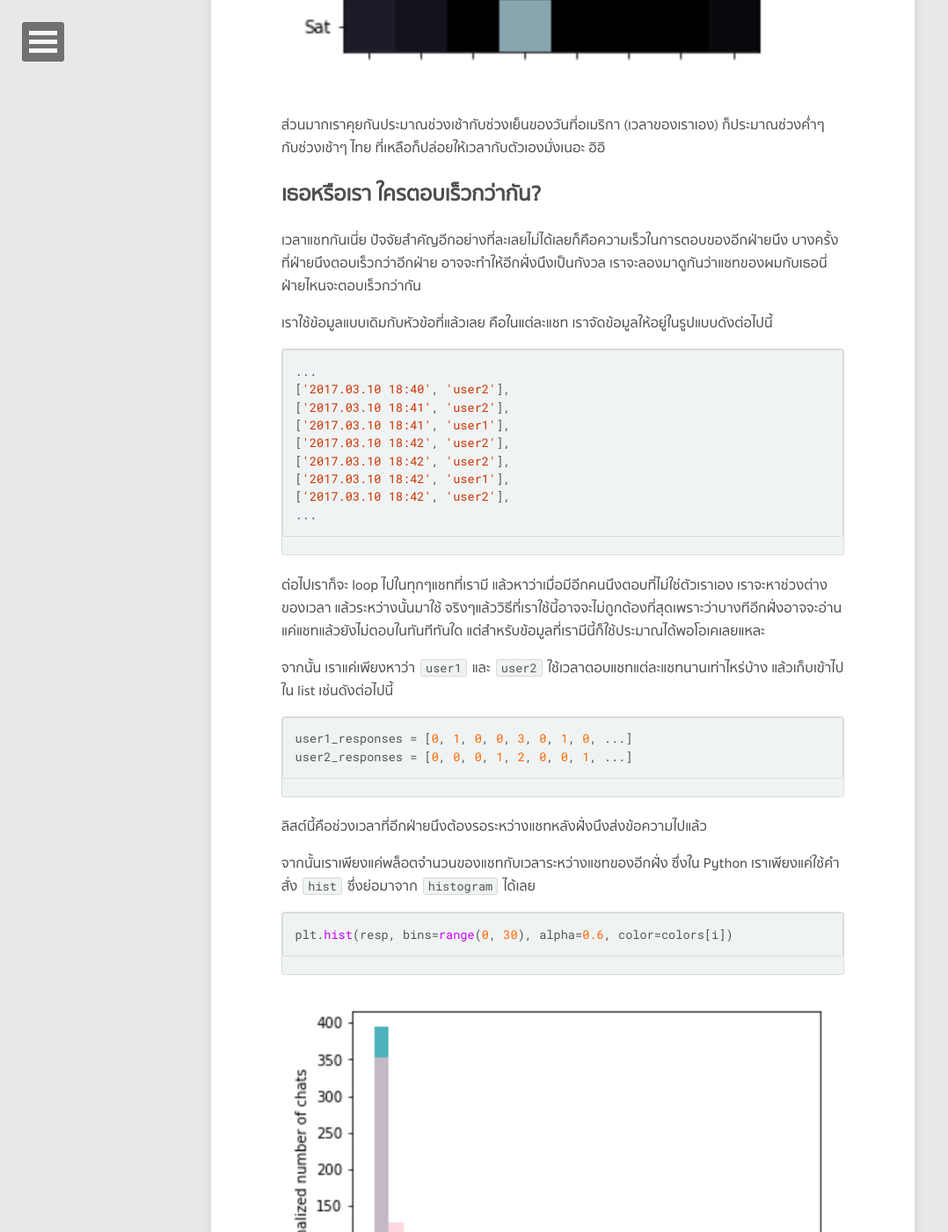
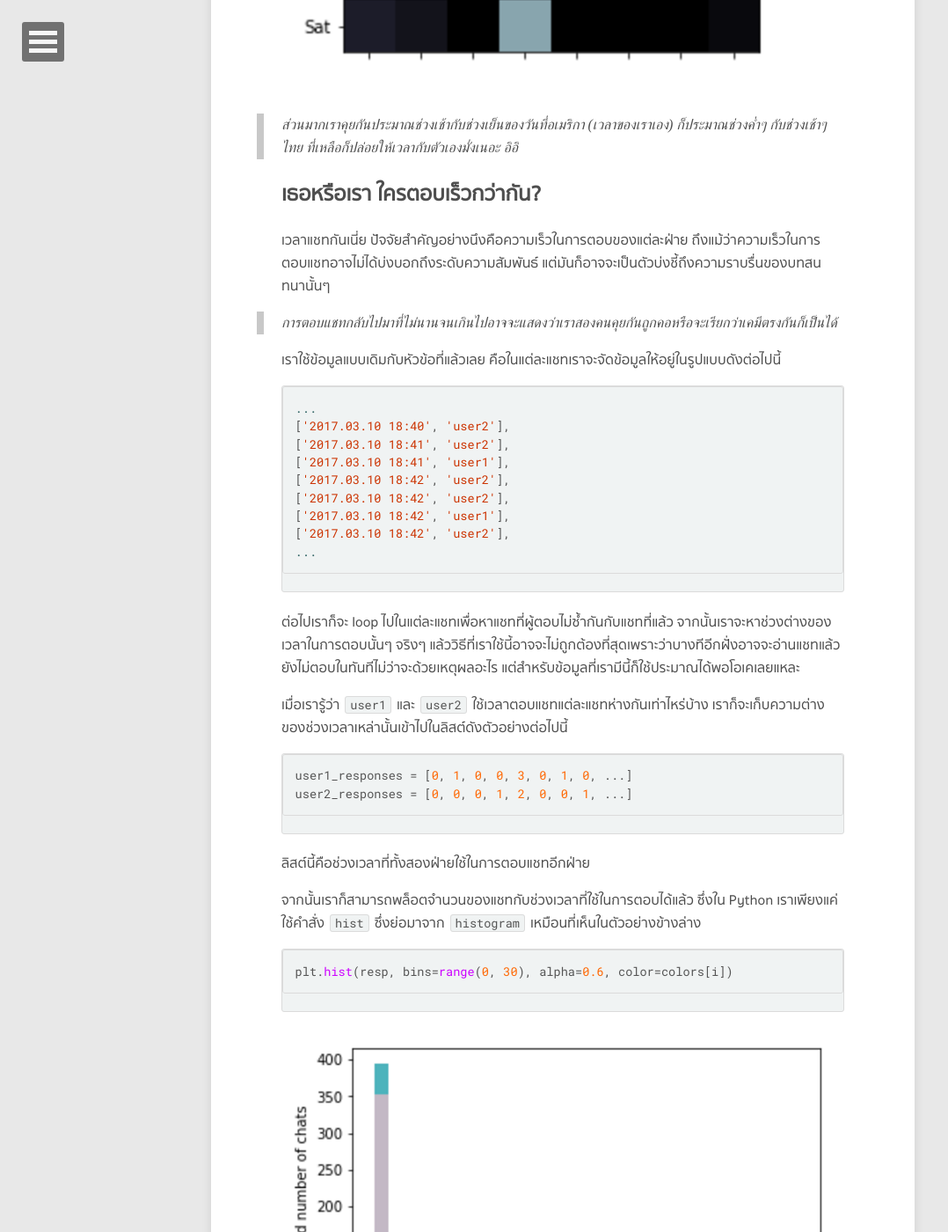
Before and after one commit to tupleblog/tupleblog.github.io, a Jekyll site: the page built from _posts/2017-03-21-visualize-line-chat.md, in a window 1280 px wide and 1400 px high, scrolled down 5695 px. Shown: the whole window at 88% size, without its empty margins (0-1078 px from the left). Built offline with Jekyll 4.4.1, drawn with Linux system fonts in a browser that asks for light colours; nearby versions of some CDN libraries; comment, search, counter and statistics services are not loaded; some of the changed text lies outside the part shown.

Commit message:
fix typo on additional part

````diff
--- a/_posts/2017-03-21-visualize-line-chat.md
+++ b/_posts/2017-03-21-visualize-line-chat.md
@@ -137,7 +137,7 @@
   <img width="auto" src="/images/post/line/user_activities.png" data-action="zoom"/>
 </center></figure>
 
-สีฟ้าคือจำนวนแชทของผม ส่วนสีชมพูคือจำนวนแชทของเธอ เรากับเธอแชทไปมาพอๆ กันเลยนะ
+> สีฟ้าคือจำนวนแชทของผม ส่วนสีชมพูคือจำนวนแชทของเธอ เรากับเธอแชทไปมาพอๆ กันเลยนะ
 ไม่รู้ว่าดีหรือไม่ดี สำหรับเราคิดว่าดีนะเพราะเราไม่ได้คุยอยู่ฝ่ายเดียว :)
 
 ## เราแชทกันเวลาไหนมั่ง
@@ -178,15 +178,15 @@
   <img width="auto" src="/images/post/line/punch_card.png" data-action="zoom"/>
 </center></figure>
 
-ส่วนมากเราคุยกันประมาณช่วงเช้ากับช่วงเย็นของวันที่อเมริกา (เวลาของเราเอง) ก็ประมาณช่วงค่ำๆ กับช่วงเช้าๆ ไทย ที่เหลือก็ปล่อยให้เวลากับตัวเองมั่งเนอะ อิอิ
+> ส่วนมากเราคุยกันประมาณช่วงเช้ากับช่วงเย็นของวันที่อเมริกา (เวลาของเราเอง) ก็ประมาณช่วงค่ำๆ กับช่วงเช้าๆ ไทย ที่เหลือก็ปล่อยให้เวลากับตัวเองมั่งเนอะ อิอิ
 
 ## เธอหรือเรา ใครตอบเร็วกว่ากัน?
 
-เวลาแชทกันเนี่ย ปัจจัยสำคัญอีกอย่างที่ละเลยไม่ได้เลยก็คือความเร็วในการตอบของอีกฝ่ายนึง
-บางครั้งที่ฝ่ายนึงตอบเร็วกว่าอีกฝ่าย อาจจะทำให้อีกฝั่งนึงเป็นกังวล เราจะลองมาดูกันว่าแชทของผมกับเธอนี่
-ฝ่ายไหนจะตอบเร็วกว่ากัน
+เวลาแชทกันเนี่ย ปัจจัยสำคัญอย่างนึงคือความเร็วในการตอบของแต่ละฝ่าย ถึงแม้ว่าความเร็วในการตอบแชทอาจไม่ได้บ่งบอกถึงระดับความสัมพันธ์ แต่มันก็อาจจะเป็นตัวบ่งชี้ถึงความราบรื่นของบทสนทนานั้นๆ
 
-เราใช้ข้อมูลแบบเดิมกับหัวข้อที่แล้วเลย คือในแต่ละแชท เราจัดข้อมูลให้อยู่ในรูปแบบดังต่อไปนี้
+> การตอบแชทกลับไปมาที่ไม่นานจนเกินไปอาจจะแสดงว่าเราสองคนคุยกันถูกคอหรือจะเรียกว่าเคมีตรงกันก็เป็นได้
+
+เราใช้ข้อมูลแบบเดิมกับหัวข้อที่แล้วเลย คือในแต่ละแชทเราจะจัดข้อมูลให้อยู่ในรูปแบบดังต่อไปนี้
 
 ```py
 ...
@@ -200,22 +200,18 @@
 ...
 ```
 
-ต่อไปเราก็จะ loop ไปในทุกๆแชทที่เรามี แล้วหาว่าเมื่อมีอีกคนนึงตอบที่ไม่ใช่ตัวเราเอง เราจะหาช่วงต่างของเวลา
-แล้วระหว่างนั้นมาใช้ จริงๆแล้ววิธีที่เราใช้นี้อาจจะไม่ถูกต้องที่สุดเพราะว่าบางทีอีกฝั่งอาจจะอ่านแค่แชทแล้วยังไม่ตอบในทันทีทันใด
-แต่สำหรับข้อมูลที่เรามีนี้ก็ใช้ประมาณได้พอโอเคเลยแหละ
+ต่อไปเราก็จะ loop ไปในแต่ละแชทเพื่อหาแชทที่ผู้ตอบไม่ซ้ำกันกับแชทที่แล้ว จากนั้นเราจะหาช่วงต่างของเวลาในการตอบนั้นๆ จริงๆ แล้ววิธีที่เราใช้นี้อาจจะไม่ถูกต้องที่สุดเพราะว่าบางทีอีกฝั่งอาจจะอ่านแชทแล้วยังไม่ตอบในทันทีไม่ว่าจะด้วยเหตุผลอะไร แต่สำหรับข้อมูลที่เรามีนี้ก็ใช้ประมาณได้พอโอเคเลยแหละ
 
-จากนั้น เราแค่เพียงหาว่า `user1` และ `user2` ใช้เวลาตอบแชทแต่ละแชทนานเท่าไหร่บ้าง แล้วเก็บเข้าไปใน list
-เช่นดังต่อไปนี้
+เมื่อเรารู้ว่า `user1` และ `user2` ใช้เวลาตอบแชทแต่ละแชทห่างกันเท่าไหร่บ้าง เราก็จะเก็บความต่างของช่วงเวลาเหล่านั้นเข้าไปในลิสต์ดังตัวอย่างต่อไปนี้
 
 ```py
 user1_responses = [0, 1, 0, 0, 3, 0, 1, 0, ...]
 user2_responses = [0, 0, 0, 1, 2, 0, 0, 1, ...]
 ```
 
-ลิสต์นี้คือช่วงเวลาที่อีกฝ่ายนึงต้องรอระหว่างแชทหลังฝั่งนึงส่งข้อความไปแล้ว
+ลิสต์นี้คือช่วงเวลาที่ทั้งสองฝ่ายใช้ในการตอบแชทอีกฝ่าย
 
-จากนั้นเราเพียงแค่พล็อตจำนวนของแชทกับเวลาระหว่างแชทของอีกฝั่ง ซึ่งใน Python เราเพียงแค่ใช้คำสั่ง
-`hist` ซึ่งย่อมาจาก `histogram` ได้เลย
+จากนั้นเราก็สามารถพล็อตจำนวนของแชทกับช่วงเวลาที่ใช้ในการตอบได้แล้ว ซึ่งใน Python เราเพียงแค่ใช้คำสั่ง `hist` ซึ่งย่อมาจาก `histogram` เหมือนที่เห็นในตัวอย่างข้างล่าง
 
 ```py
 plt.hist(resp, bins=range(0, 30), alpha=0.6, color=colors[i])
@@ -225,16 +221,17 @@
   <img width="auto" src="/images/post/line/response_rate.png" data-action="zoom"/>
 </center></figure>
 
-นอกจากนั้น เราสามารถหาค่าเฉลี่ยความเร็วในการตอบแชทของแต่ละคนได้อีกด้วย
+นอกจากนั้นเรายังสามารถหาค่าเฉลี่ยความเร็วในการตอบแชทของแต่ละคนได้อีกด้วย
 
 ```py
-ความเร็วในการตอบ = 1 / ผลรวมของ (จำนวนแชท * เวลาที่อีกฝั่งนึงรอ)
+ความเร็วในการตอบ = 1 / ผลรวมของ (จำนวนแชท * ช่วงเวลาที่ใช้ในการตอบของแต่ละคน)
 ```
 
-คำนวณออกมาแล้วความเร็วที่ผมและเธอจะตอบแชทได้ค่าประมาณนี้ `ผม = 0.636 นาที`, `เธอ = 0.655 นาที`
-โดยรวมแล้วถือว่าค่อนข้างดี สองคนไม่ต้องรอนานเกินกว่านาทีนึงกว่าอีกฝ่ายจะตอบ กำลังดีมั้งเนอะ :)
+คำนวณออกมาแล้วความเร็วที่ผมและเธอจะตอบแชทได้ค่าประมาณนี้ `ผม = 0.636 นาที`, `เธอ = 0.655 นาที` โดยรวมแล้วถือว่าก็ดีนะ
 
-เราใช้ฟังค์ชัน `plot_response_rate` ใน `line_utils.py` เพื่อลองพล็อตกราฟออกมาได้เลย
+> สองคนไม่ต้องรอนานเกินกว่านาทีก่อนที่อีกฝ่ายจะตอบ กำลังดีมั้งเนอะ :)
+
+เราสามารถใช้ฟังก์ชัน `plot_response_rate` ใน `line_utils.py` เพื่อลองพล็อตกราฟออกมาได้เลย
 
 ```py
 import line_utils
@@ -249,7 +246,7 @@
 - จำนวนแชทที่แชทกันไปต่อวัน
 - จำนวนแชทของแต่ละคนต่อวัน
 - จำนวนแชทในแต่ละช่วงเวลาของวัน
-- เวลาที่เราต้องรอกว่าอีกฝ่ายจะตอบ
+- เวลาที่ทั้งคู่ใช้ในการต่อบทสนทนากัน
 
 ใครที่สนใจดูโค้ดเต็มๆ ก็ไปอ่านกันต่อได้ที่ [titipata/visualize_line_chat](https://github.com/titipata/visualize_line_chat)
 ส่วนถ้าใครมีคำถามหรือไอเดียอยากจะพล็อตอะไรอย่างอื่น ก็ส่งข้อความมาบอกกันหรือพิมพ์ไว้ด้านล่างได้
````
